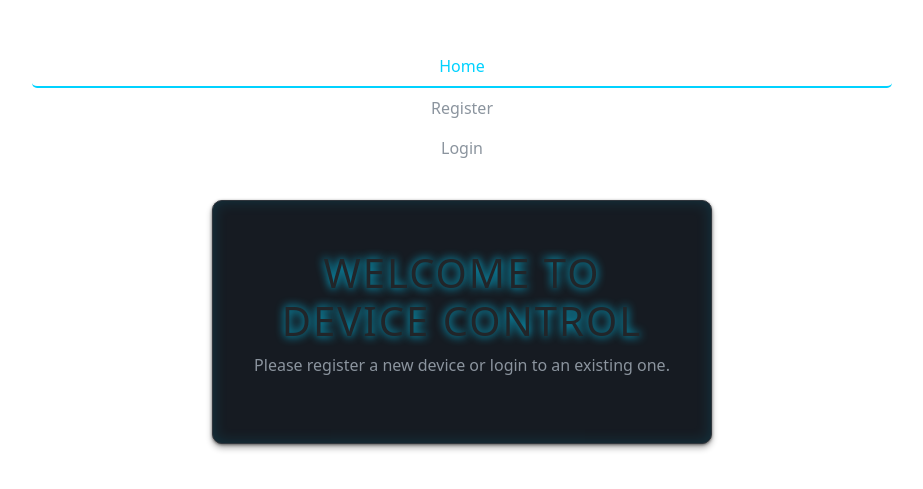
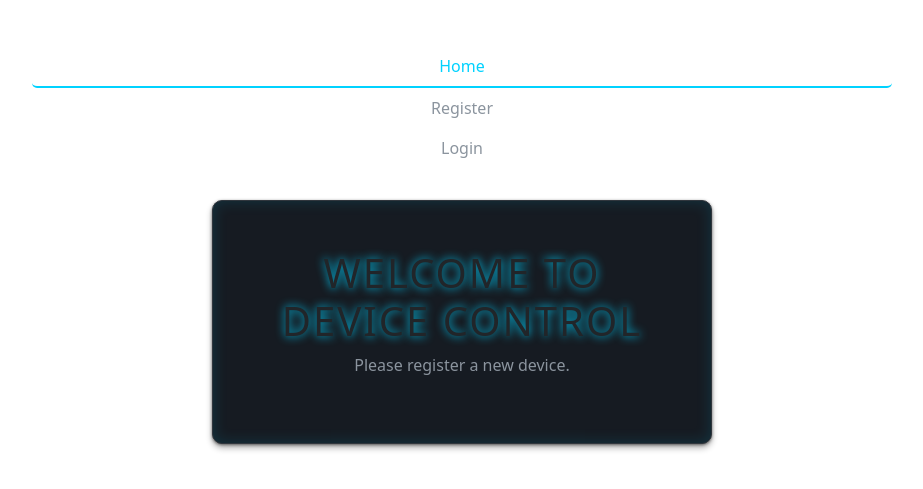
Before and after one commit to EstrellaBM/newproject, a website built with Vite: page index.html in a window 1280 px wide. Shown: the part 155-644 px from the top of the page, without its empty margins (178-1101 px from the left). Built offline with nearby package versions, Linux system fonts and the light colour scheme.

Commit message:
endpoint

```diff
--- a/index.html
+++ b/index.html
@@ -24,7 +24,7 @@
         <section id="welcomeView" class="view">
           <div class="welcome-card">
             <h1>Welcome to Device Control</h1>
-            <p>Please register a new device or login to an existing one.</p>
+            <p>Please register a new device.</p>
           </div>
         </section>
 
```
